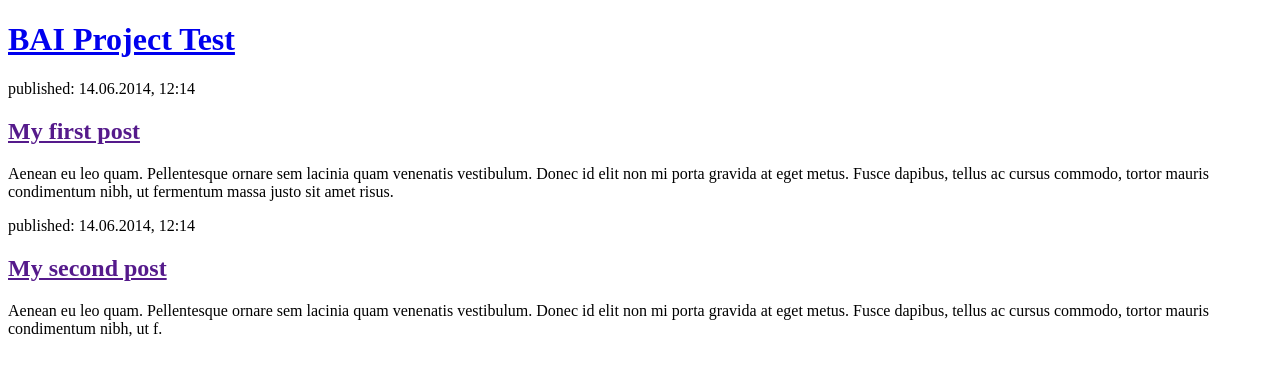
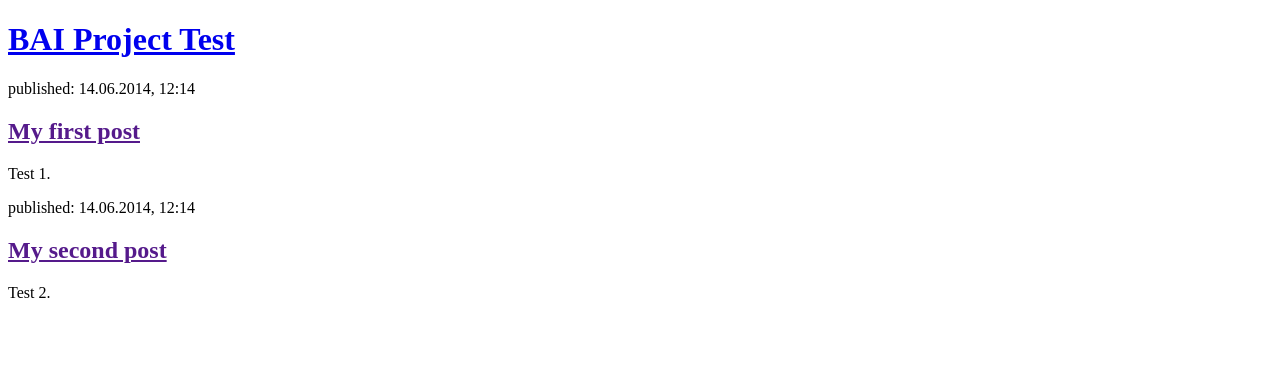
Before and after one commit to ble1-ivytech/SDEV_220_Final_Project_TeamBAI, a Django app: page / in a window 1280 px wide. Shown: the top 376 px of the page. Run offline with Django 3.2, Linux system fonts and the light colour scheme.

Commit message:
Update post_list.html

```diff
--- a/blog/templates/blog/post_list.html
+++ b/blog/templates/blog/post_list.html
@@ -13,16 +13,13 @@
     <article>
         <time>published: 14.06.2014, 12:14</time>
         <h2><a href="">My first post</a></h2>
-        <p>Aenean eu leo quam. Pellentesque ornare sem lacinia quam venenatis vestibulum. Donec id elit non mi porta
-            gravida at eget metus. Fusce dapibus, tellus ac cursus commodo, tortor mauris condimentum nibh, ut fermentum
-            massa justo sit amet risus.</p>
+        <p>Test 1.</p>
     </article>
 
     <article>
         <time>published: 14.06.2014, 12:14</time>
         <h2><a href="">My second post</a></h2>
-        <p>Aenean eu leo quam. Pellentesque ornare sem lacinia quam venenatis vestibulum. Donec id elit non mi porta
-            gravida at eget metus. Fusce dapibus, tellus ac cursus commodo, tortor mauris condimentum nibh, ut f.</p>
+        <p>Test 2.</p>
     </article>
 </body>
 
```
